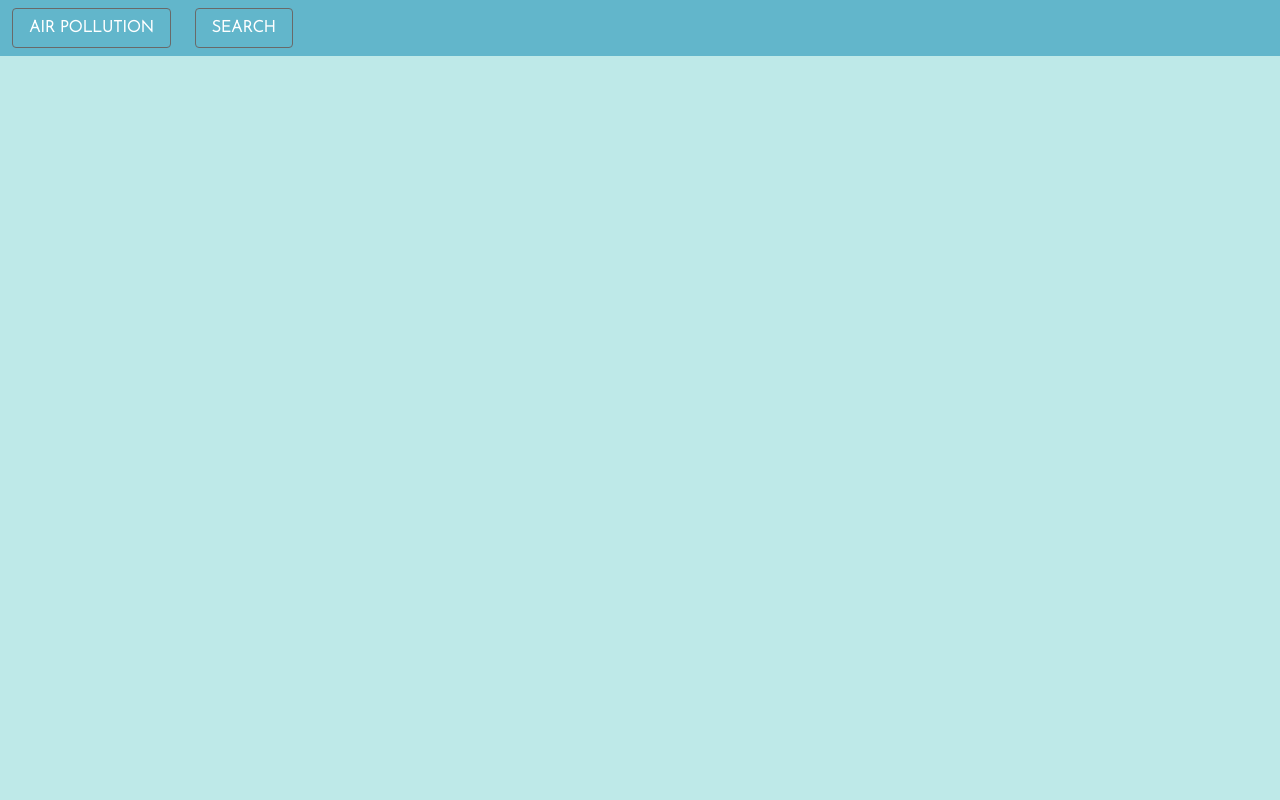
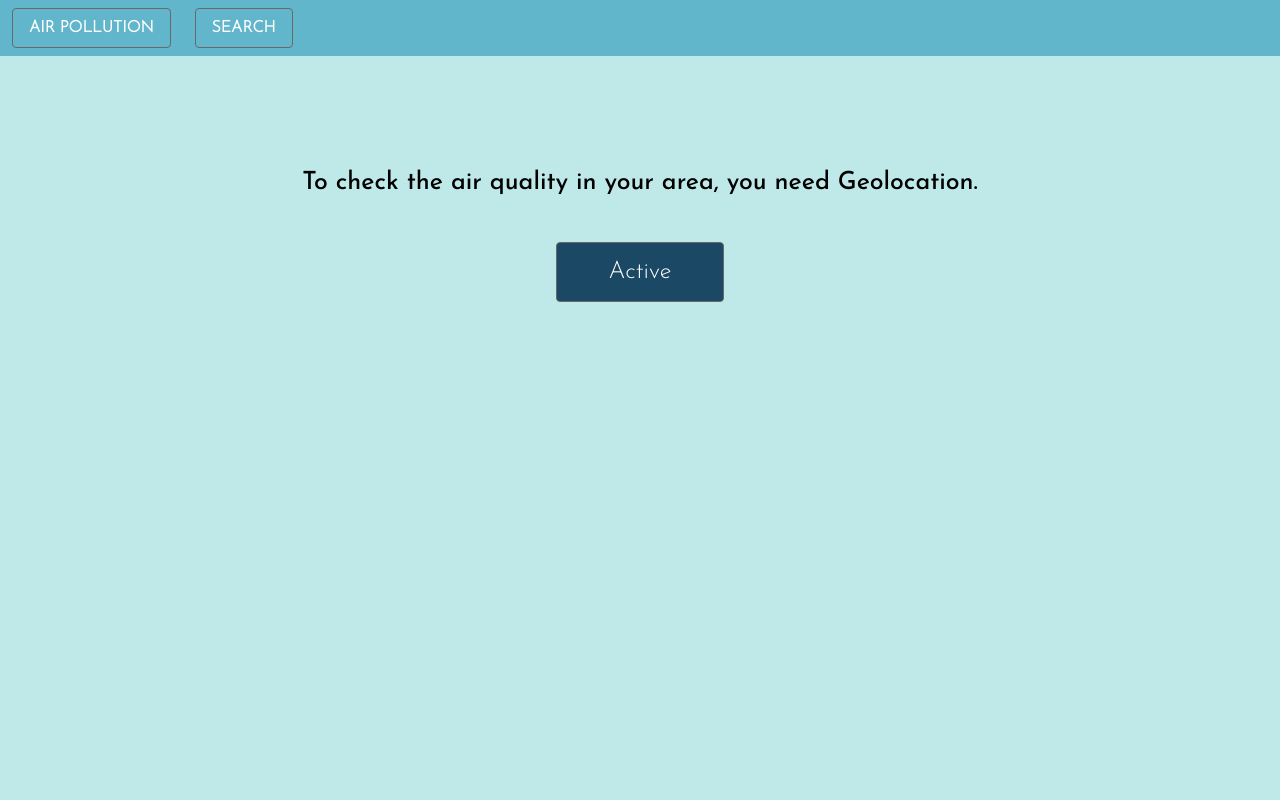
Before and after one commit to DomeT99/another-weather-app, a Vue app: page / in a window 1280 px wide. Shown: the top 800 px of the page. Built offline with nearby package versions, Linux system fonts and the light colour scheme.

Commit message:
feat:add active geolocation section

```diff
--- /dev/null
+++ b/src/components/AirPollution/GeoLocation.vue
@@ -0,0 +1,15 @@
+<script setup>
+import Button from "../Button.vue";
+</script>
+<template>
+  <div class="columns mt-12">
+    <div class="column is-12 has-text-centered">
+      <h2>To check the air quality in your area, you need Geolocation.</h2>
+    </div>
+  </div>
+  <div class="columns mt-4">
+    <div class="column is-2 is-4-mobile is-offset-5 is-offset-4-mobile">
+      <Button class="is-tertiary b-sixth w-100 is-large">Active</Button>
+    </div>
+  </div>
+</template>
--- a/src/views/AirPollution.vue
+++ b/src/views/AirPollution.vue
@@ -1,2 +1,11 @@
-<script setup></script>
-<template></template>
+<script setup>
+import GeoLocation from "../components/AirPollution/GeoLocation.vue";
+
+//CO = Monossido di carbonio
+//NO2 = Biossido di azoto
+//O3 = Ozono
+//SO2 = Biossido di zolfo
+</script>
+<template>
+  <GeoLocation></GeoLocation>
+</template>
```
